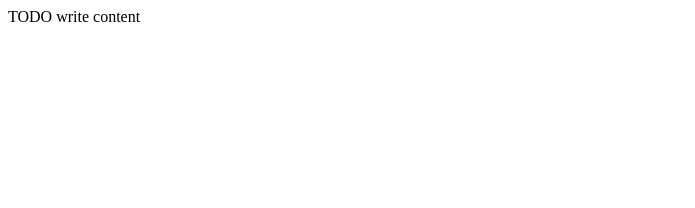
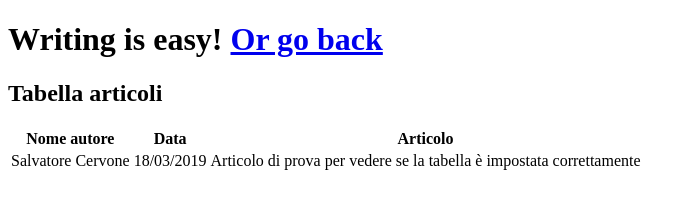
Before and after one commit to scervone/Esercitazione-FPW, a plain HTML site: page web/articoli.html in a window 1280 px wide. Shown: the whole page, without its empty margins (0-695 px from the left). Drawn offline with Linux system fonts and the light colour scheme.

Commit message:
SECOND Commit Esercitazione FPW

```diff
--- a/web/articoli.html
+++ b/web/articoli.html
@@ -14,6 +14,22 @@ and open the template in the editor.
         <meta name="description" content="Pagina Articoli Esercitazione FPW">
     </head>
     <body>
-        <div>TODO write content</div>
+        <div><h1>Writing is easy! <a href="index.html">Or go back</a></h1></div>
+        <div>
+            <h2>Tabella articoli</h2>
+            <table>
+                <tr>
+                    <th>Nome autore</th>
+                    <th>Data</th>
+                    <th>Articolo</th>
+                </tr>
+
+                <tr>
+                    <td>Salvatore Cervone</td>
+                    <td>18/03/2019</td>
+                    <td>Articolo di prova per vedere se la tabella è impostata correttamente</td>
+                </tr>
+            </table>
+        </div>
     </body>
 </html>
```
Also changed, not shown: web/index.html (+3 -0 lines).
